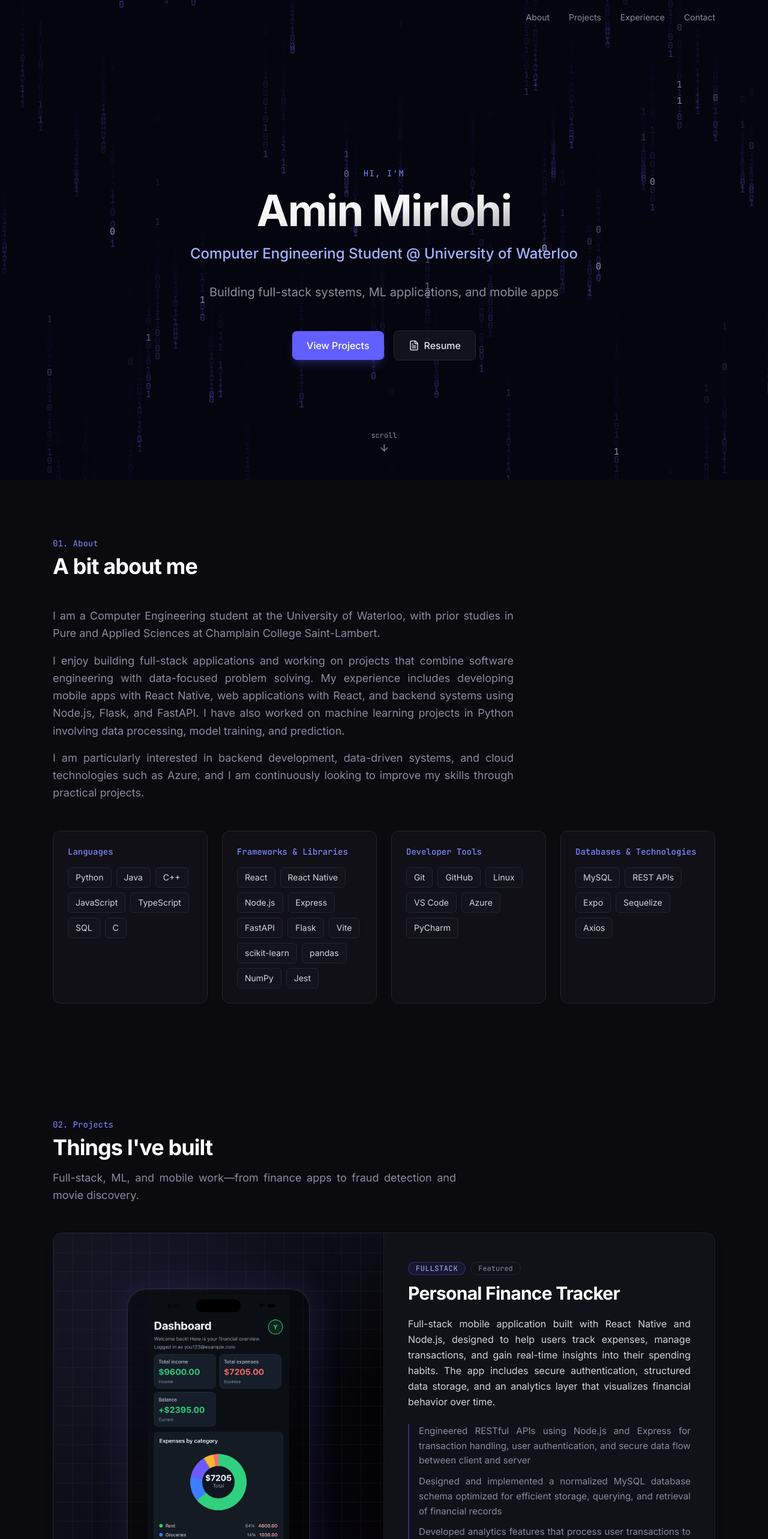
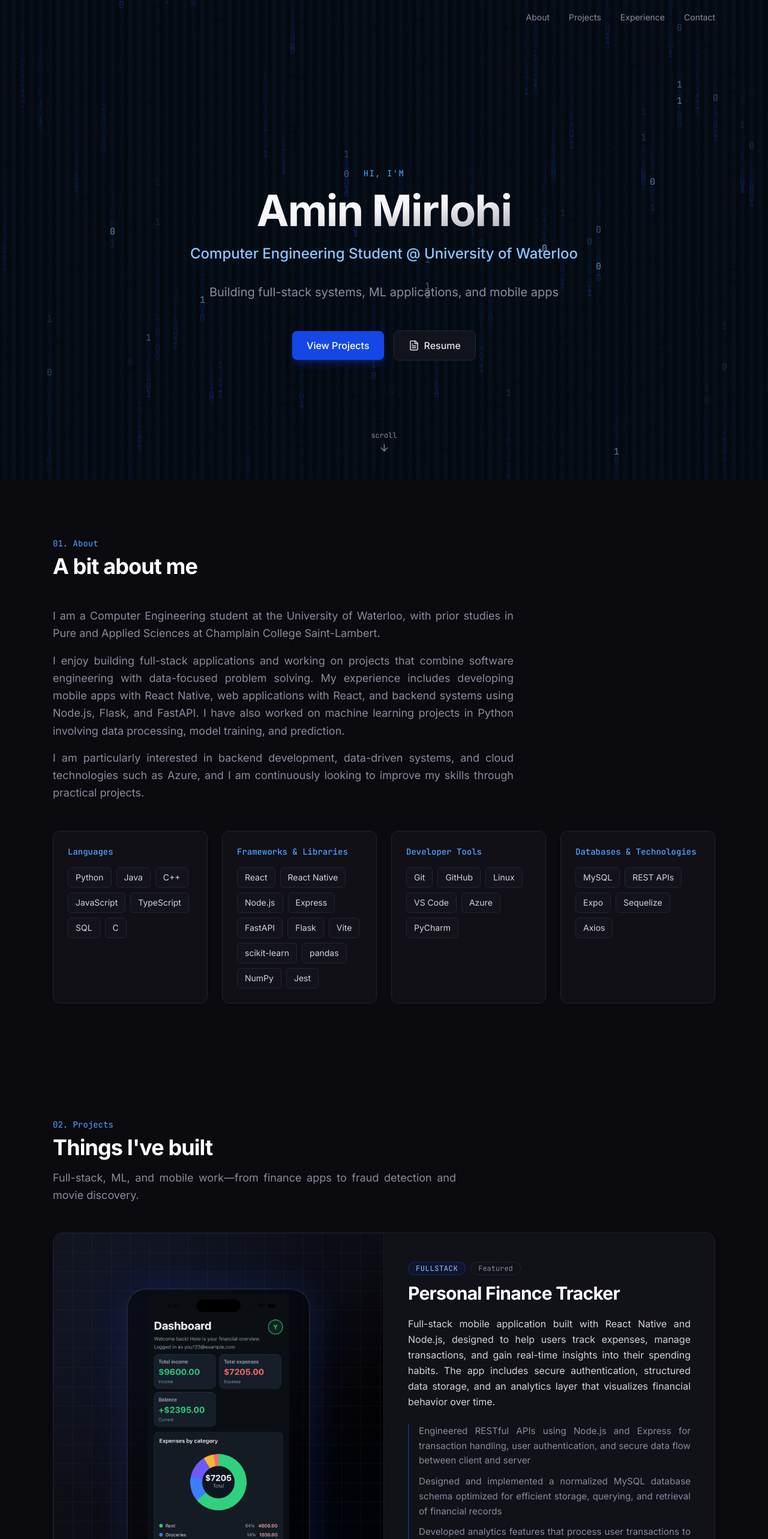
Before and after one commit to AminMirlohii/AminPortfolio, a React (Vite) app: page / in a window 1280 px wide. Shown: the top 2566 px of the page at 60% size. Built offline with nearby package versions, Linux system fonts and the light colour scheme.

Commit message:
Changed colour purple to blue

```diff
--- a/src/components/About.jsx
+++ b/src/components/About.jsx
@@ -26,7 +26,7 @@ export default function About() {
               transition={{ duration: 0.4, delay: index * 0.1 }}
               className="rounded-xl border border-border bg-surface-card/50 p-6 backdrop-blur-sm"
             >
-              <h3 className="mb-4 font-mono text-sm font-medium text-indigo-400">
+              <h3 className="mb-4 font-mono text-sm font-medium text-blue-400">
                 {category.title}
               </h3>
               <div className="flex flex-wrap gap-2">
--- a/src/components/Contact.jsx
+++ b/src/components/Contact.jsx
@@ -39,7 +39,7 @@ export default function Contact() {
           whileInView={{ opacity: 1, y: 0 }}
           viewport={{ once: true }}
           transition={{ duration: 0.5 }}
-          className="rounded-2xl border border-border bg-gradient-to-br from-surface-card via-surface-elevated to-indigo-500/5 p-8 sm:p-12"
+          className="rounded-2xl border border-border bg-gradient-to-br from-surface-card via-surface-elevated to-blue-700/10 p-8 sm:p-12"
         >
           <p className="max-w-lg text-lg text-muted">
             The fastest way to reach me is by email. You can also find me on
@@ -58,7 +58,7 @@ export default function Contact() {
               <li key={label}>
                 <a
                   href={href}
-                  className="group flex items-center gap-2 text-muted transition-colors hover:text-indigo-400"
+                  className="group flex items-center gap-2 text-muted transition-colors hover:text-blue-400"
                   {...(external
                     ? { target: '_blank', rel: 'noopener noreferrer' }
                     : {})}
--- a/src/components/Hero.jsx
+++ b/src/components/Hero.jsx
@@ -26,7 +26,7 @@ export default function Hero() {
         <motion.p
           {...fadeUp}
           transition={{ duration: 0.5 }}
-          className="mb-4 font-mono text-sm tracking-widest text-indigo-400 uppercase"
+          className="mb-4 font-mono text-sm tracking-widest text-blue-400 uppercase"
         >
           Hi, I&apos;m
         </motion.p>
@@ -42,7 +42,7 @@ export default function Hero() {
         <motion.p
           {...fadeUp}
           transition={{ duration: 0.5, delay: 0.2 }}
-          className="mt-5 text-lg font-medium text-indigo-300 sm:text-xl md:text-2xl"
+          className="mt-5 text-lg font-medium text-blue-300 sm:text-xl md:text-2xl"
         >
           {role}
         </motion.p>
--- a/src/components/background/MatrixRainBackground.jsx
+++ b/src/components/background/MatrixRainBackground.jsx
@@ -50,13 +50,13 @@ export default function MatrixRainBackground() {
       for (let i = 0; i < columns.length; i++) {
         const x = i * FONT_SIZE + FONT_SIZE / 2
         const y = Math.random() * height
-        ctx.fillStyle = `rgba(99, 102, 241, ${0.08 + Math.random() * 0.12})`
+        ctx.fillStyle = `rgba(37, 99, 235, ${0.06 + Math.random() * 0.1})`
         ctx.fillText(CHARSET[Math.floor(Math.random() * 2)], x, y)
       }
     }
 
     const draw = () => {
-      ctx.fillStyle = `rgba(10, 10, 15, ${TRAIL_ALPHA})`
+      ctx.fillStyle = `rgba(7, 12, 26, ${TRAIL_ALPHA})`
       ctx.fillRect(0, 0, width, height)
 
       ctx.font = `${FONT_SIZE}px "JetBrains Mono", ui-monospace, monospace`
@@ -69,8 +69,8 @@ export default function MatrixRainBackground() {
 
         const isHead = Math.random() > 0.965
         ctx.fillStyle = isHead
-          ? 'rgba(199, 210, 254, 0.9)'
-          : `rgba(99, 102, 241, ${0.12 + Math.random() * 0.35})`
+          ? 'rgba(147, 197, 253, 0.82)'
+          : `rgba(29, 78, 216, ${0.1 + Math.random() * 0.24})`
 
         ctx.fillText(char, x, column.y)
 
--- a/src/components/hero/TypewriterText.jsx
+++ b/src/components/hero/TypewriterText.jsx
@@ -29,7 +29,7 @@ export default function TypewriterText({ text, speed = 45, className = '' }) {
         <motion.span
           animate={{ opacity: [1, 0] }}
           transition={{ duration: 0.5, repeat: Infinity }}
-          className="ml-0.5 inline-block text-indigo-400"
+          className="ml-0.5 inline-block text-blue-400"
           aria-hidden
         >
           |
--- a/src/components/layout/Footer.jsx
+++ b/src/components/layout/Footer.jsx
@@ -11,7 +11,7 @@ export default function Footer() {
         </p>
         <a
           href="#"
-          className="font-mono text-xs text-muted transition-colors hover:text-indigo-400"
+          className="font-mono text-xs text-muted transition-colors hover:text-blue-400"
         >
           Back to top ↑
         </a>
--- a/src/components/projects/ProjectCard.jsx
+++ b/src/components/projects/ProjectCard.jsx
@@ -13,7 +13,7 @@ export default function ProjectCard({ project }) {
       layout
       whileHover={{ y: -4 }}
       transition={{ type: 'spring', stiffness: 400, damping: 28 }}
-      className="group overflow-hidden rounded-2xl border border-border/80 bg-surface-card/60 shadow-lg shadow-black/20 backdrop-blur-sm transition-shadow duration-300 hover:border-indigo-500/35 hover:shadow-xl hover:shadow-indigo-500/10"
+      className="group overflow-hidden rounded-2xl border border-border/80 bg-surface-card/60 shadow-lg shadow-black/20 backdrop-blur-sm transition-shadow duration-300 hover:border-blue-600/35 hover:shadow-xl hover:shadow-blue-700/10"
     >
       <div className="flex flex-col lg:min-h-[28rem] lg:flex-row">
         {/* Left — full screenshot showcase */}
@@ -23,7 +23,7 @@ export default function ProjectCard({ project }) {
             aria-hidden
             style={{
               backgroundImage:
-                'radial-gradient(circle at 30% 20%, rgba(99, 102, 241, 0.2), transparent 50%), radial-gradient(circle at 80% 80%, rgba(139, 92, 246, 0.12), transparent 45%)',
+                'radial-gradient(circle at 30% 20%, rgba(37, 99, 235, 0.22), transparent 50%), radial-gradient(circle at 80% 80%, rgba(30, 64, 175, 0.16), transparent 45%)',
             }}
           />
           <div
@@ -45,7 +45,7 @@ export default function ProjectCard({ project }) {
               <div
                 className={`relative w-full transition-transform duration-500 ease-out group-hover:scale-[1.02] ${
                   isMobile
-                    ? 'rounded-[2rem] border border-white/10 bg-black/40 p-2 shadow-[0_0_60px_rgba(99,102,241,0.15)] ring-1 ring-white/5'
+                    ? 'rounded-[2rem] border border-white/10 bg-black/40 p-2 shadow-[0_0_60px_rgba(29,78,216,0.2)] ring-1 ring-white/5'
                     : 'rounded-lg border border-white/5 bg-black/30 p-1 shadow-[0_20px_80px_rgba(0,0,0,0.5)]'
                 }`}
               >
@@ -69,7 +69,7 @@ export default function ProjectCard({ project }) {
         {/* Right — unrestricted copy */}
         <div className="flex w-full flex-col justify-center px-6 py-8 sm:px-8 sm:py-10 lg:w-1/2 lg:px-10 lg:py-12">
           <div className="mb-3 flex flex-wrap items-center gap-2">
-            <span className="rounded-full border border-indigo-500/30 bg-indigo-500/10 px-3 py-0.5 font-mono text-xs uppercase tracking-wider text-indigo-300">
+            <span className="rounded-full border border-blue-600/30 bg-blue-700/10 px-3 py-0.5 font-mono text-xs uppercase tracking-wider text-blue-300">
               {project.category}
             </span>
             {project.featured && (
@@ -79,7 +79,7 @@ export default function ProjectCard({ project }) {
             )}
           </div>
 
-          <h3 className="text-2xl font-bold tracking-tight text-white transition-colors group-hover:text-indigo-100 sm:text-3xl">
+          <h3 className="text-2xl font-bold tracking-tight text-white transition-colors group-hover:text-blue-100 sm:text-3xl">
             {project.title}
           </h3>
 
@@ -91,7 +91,7 @@ export default function ProjectCard({ project }) {
           </div>
 
           {project.highlights?.length > 0 && (
-            <ul className="mt-6 space-y-2.5 border-l-2 border-indigo-500/40 pl-4">
+            <ul className="mt-6 space-y-2.5 border-l-2 border-blue-600/40 pl-4">
               {project.highlights.map((point) => (
                 <li
                   key={point}
@@ -114,7 +114,7 @@ export default function ProjectCard({ project }) {
               href={sourceUrl}
               target="_blank"
               rel="noopener noreferrer"
-              className="inline-flex items-center justify-center gap-2 rounded-lg border border-border bg-surface-elevated px-5 py-2.5 text-sm font-medium text-zinc-200 transition-all duration-200 hover:border-indigo-500/50 hover:bg-indigo-500/10 hover:text-indigo-200"
+              className="inline-flex items-center justify-center gap-2 rounded-lg border border-border bg-surface-elevated px-5 py-2.5 text-sm font-medium text-zinc-200 transition-all duration-200 hover:border-blue-600/50 hover:bg-blue-700/10 hover:text-blue-200"
             >
               <Code2 size={16} />
               View Source
@@ -124,7 +124,7 @@ export default function ProjectCard({ project }) {
                 href={project.live}
                 target="_blank"
                 rel="noopener noreferrer"
-                className="inline-flex items-center justify-center gap-2 rounded-lg border border-indigo-500/40 bg-indigo-500/10 px-5 py-2.5 text-sm font-medium text-indigo-200 transition-all hover:bg-indigo-500/20"
+                className="inline-flex items-center justify-center gap-2 rounded-lg border border-blue-600/40 bg-blue-700/10 px-5 py-2.5 text-sm font-medium text-blue-200 transition-all hover:bg-blue-700/20"
               >
                 <ExternalLink size={16} />
                 Live Demo
--- a/src/components/ui/Button.jsx
+++ b/src/components/ui/Button.jsx
@@ -1,8 +1,8 @@
 const variants = {
   primary:
-    'bg-indigo-500 text-white hover:bg-indigo-400 shadow-lg shadow-indigo-500/25',
+    'bg-blue-700 text-white hover:bg-blue-600 shadow-lg shadow-blue-700/25',
   secondary:
-    'border border-border bg-surface-card/80 text-zinc-200 hover:border-indigo-500/50 hover:bg-surface-elevated',
+    'border border-border bg-surface-card/80 text-zinc-200 hover:border-blue-600/50 hover:bg-surface-elevated',
   ghost: 'text-muted hover:text-zinc-100 hover:bg-white/5',
 }
 
@@ -21,7 +21,7 @@ export default function Button({
   className = '',
   ...props
 }) {
-  const classes = `inline-flex items-center justify-center gap-2 rounded-lg font-medium transition-all duration-200 focus-visible:outline focus-visible:outline-2 focus-visible:outline-offset-2 focus-visible:outline-indigo-500 ${variants[variant]} ${sizes[size]} ${className}`
+  const classes = `inline-flex items-center justify-center gap-2 rounded-lg font-medium transition-all duration-200 focus-visible:outline focus-visible:outline-2 focus-visible:outline-offset-2 focus-visible:outline-blue-600 ${variants[variant]} ${sizes[size]} ${className}`
 
   if (href) {
     return (
--- a/src/components/ui/SectionHeading.jsx
+++ b/src/components/ui/SectionHeading.jsx
@@ -10,7 +10,7 @@ export default function SectionHeading({ label, title, description }) {
       className="mb-12 max-w-2xl"
     >
       {label && (
-        <p className="mb-2 font-mono text-sm text-indigo-400">{label}</p>
+        <p className="mb-2 font-mono text-sm text-blue-400">{label}</p>
       )}
       <h2 className="text-3xl font-bold tracking-tight text-white sm:text-4xl">
         {title}
--- a/src/components/ui/SkillBadge.jsx
+++ b/src/components/ui/SkillBadge.jsx
@@ -1,6 +1,6 @@
 export default function SkillBadge({ children }) {
   return (
-    <span className="rounded-md border border-border bg-surface-card/60 px-3 py-1.5 text-sm text-zinc-300 transition-colors hover:border-indigo-500/40 hover:text-indigo-200">
+    <span className="rounded-md border border-border bg-surface-card/60 px-3 py-1.5 text-sm text-zinc-300 transition-colors hover:border-blue-600/40 hover:text-blue-200">
       {children}
     </span>
   )
--- a/src/index.css
+++ b/src/index.css
@@ -9,8 +9,8 @@
   --color-surface-card: #16161f;
   --color-border: #252532;
   --color-muted: #8b8b9e;
-  --color-accent: #6366f1;
-  --color-accent-hover: #818cf8;
+  --color-accent: #1d4ed8;
+  --color-accent-hover: #2563eb;
 }
 
 html {
@@ -23,5 +23,5 @@ body {
 }
 
 ::selection {
-  @apply bg-indigo-500/30 text-white;
+  @apply bg-blue-500/30 text-white;
 }
```
Also changed, not shown: src/components/Experience.jsx (+6 -6 lines).
